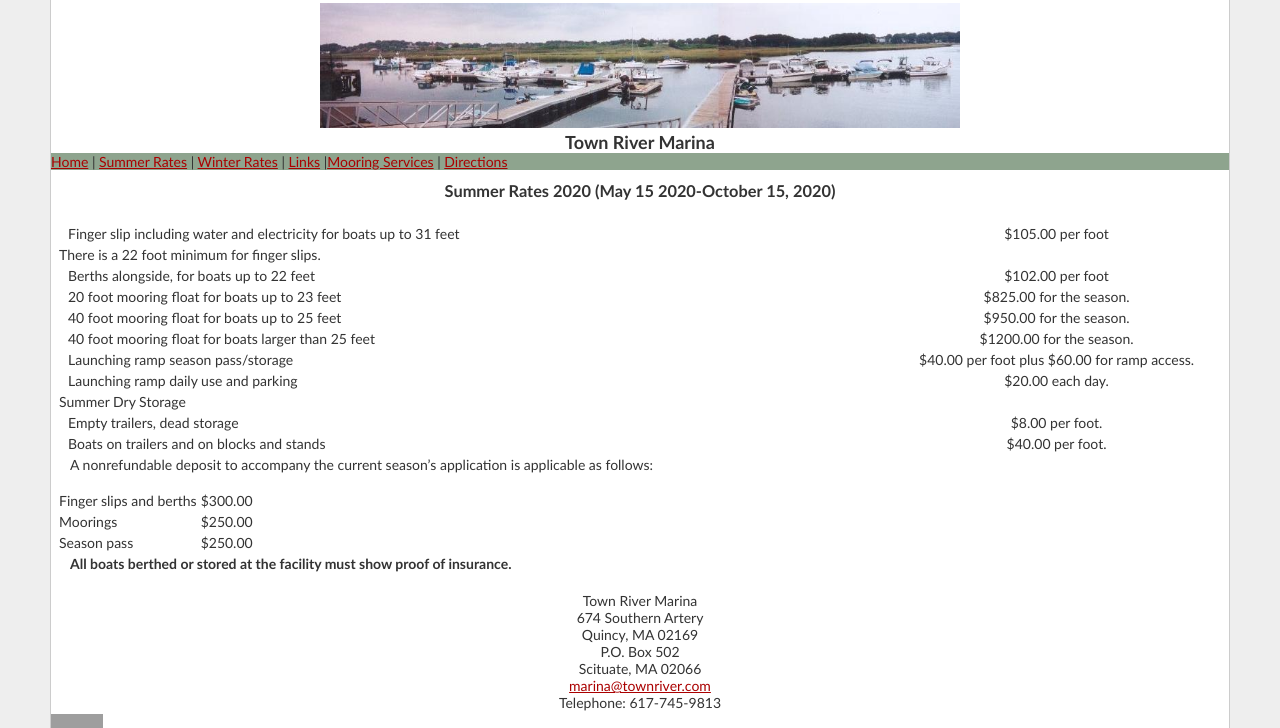
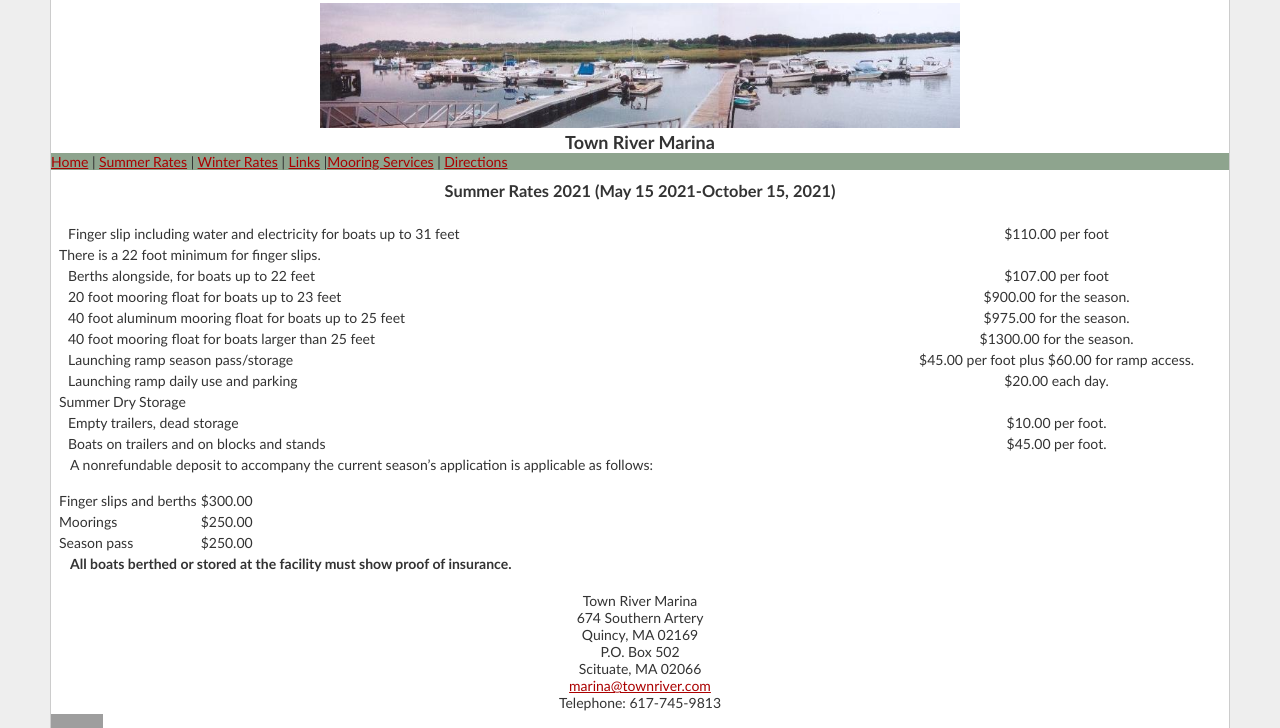
Before and after one commit to mdonahue/websites, a PHP site: page /summer-rates.php in a window 1280 px wide. Shown: the top 728 px of the page. Run offline with PHP 8.4, Linux system fonts and the light colour scheme; grey boxes are pictures that could not be loaded.

Commit message:
Summer 2021 rates

```diff
--- a/townriver/summer-rates.php
+++ b/townriver/summer-rates.php
@@ -2,7 +2,7 @@
 <html xmlns="http://www.w3.org/1999/xhtml" xml:lang="en" lang="en">
   <head>
     <title>
-      Town River Marina - Mooring and Yacht Services in Quncy, MA: Summer Rates (May 15-October 15, 2020)
+      Town River Marina - Mooring and Yacht Services in Quncy, MA: Summer Rates (May 15-October 15, 2021)
     </title>
     <meta name="description" content="Town River Marina provides mooring services as well as yacht storage and launching facilities on the Twon River in Quincy, MA" />
     <meta name="keywords" content="mooring services, yacht brokerage, yacht storage, Quincy Massachusetts" />
@@ -26,35 +26,35 @@
 
       <div class="bodytext">
         <div class="ratesheader">
-           <h3>Summer Rates 2020 (May 15 2020-October 15, 2020)</h3>
+           <h3>Summer Rates 2021 (May 15 2021-October 15, 2021)</h3>
         </div>
         <table>
           <tr>
             <td class="rateitem">Finger slip including water and electricity for boats up to 31 feet</td>
-            <td class="itemprice">$105.00 per foot</td>
+            <td class="itemprice">$110.00 per foot</td>
           </tr>
           <tr>
             <td colspan="2">There is a 22 foot minimum for finger slips.</td>
           </tr>
           <tr>
             <td class="rateitem">Berths alongside, for boats up to 22 feet</td>
-            <td class="itemprice">$102.00 per foot</td>
+            <td class="itemprice">$107.00 per foot</td>
           </tr>
           <tr>
             <td class="rateitem">20 foot mooring float for boats up to 23 feet</td>
-            <td class="itemprice">$825.00 for the season.</td>
+            <td class="itemprice">$900.00 for the season.</td>
           </tr>
           <tr>
-            <td class="rateitem">40 foot mooring float for boats up to 25 feet</td>
-            <td class="itemprice">$950.00 for the season.</td>
+            <td class="rateitem">40 foot aluminum mooring float for boats up to 25 feet</td>
+            <td class="itemprice">$975.00 for the season.</td>
           </tr>
           <tr>
             <td class="rateitem">40 foot mooring float for boats larger than 25 feet</td>
-            <td class="itemprice">$1200.00 for the season.</td>
+            <td class="itemprice">$1300.00 for the season.</td>
           </tr>
           <tr>
             <td class="rateitem">Launching ramp season pass/storage</td>
-            <td class="itemprice">$40.00 per foot plus $60.00 for ramp access.</td>
+            <td class="itemprice">$45.00 per foot plus $60.00 for ramp access.</td>
           </tr>
           <tr>
             <td class="rateitem">Launching ramp daily use and parking</td>
@@ -65,11 +65,11 @@
           </tr>
           <tr>
             <td class="rateitem">Empty trailers, dead storage</td>
-            <td class="itemprice">$8.00 per foot.</td>
+            <td class="itemprice">$10.00 per foot.</td>
           </tr>
           <tr>
             <td class="rateitem">Boats on trailers and on blocks and stands</td>
-            <td class="itemprice">$40.00 per foot.</td>
+            <td class="itemprice">$45.00 per foot.</td>
           </tr>
         </table>
           <p>A nonrefundable deposit to accompany the current season’s application is applicable as follows:</p>
```
